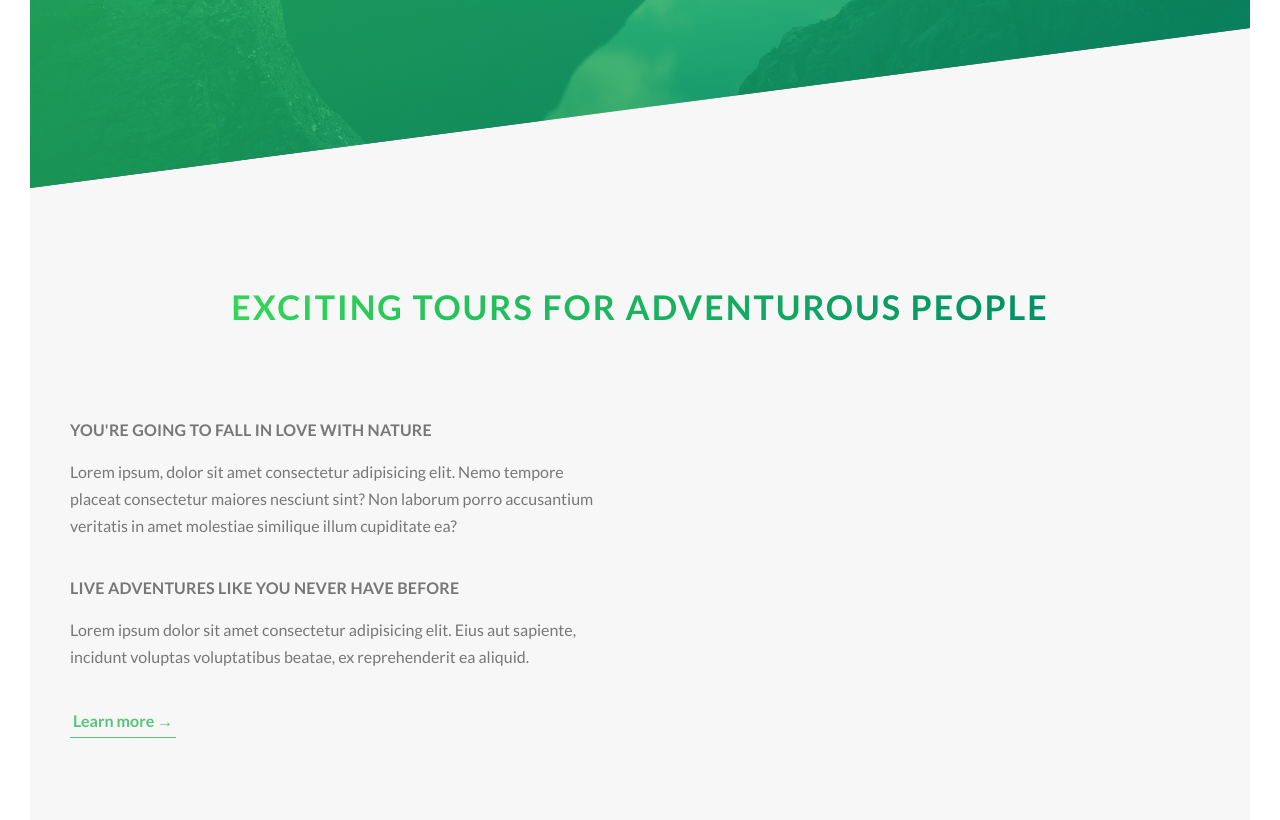
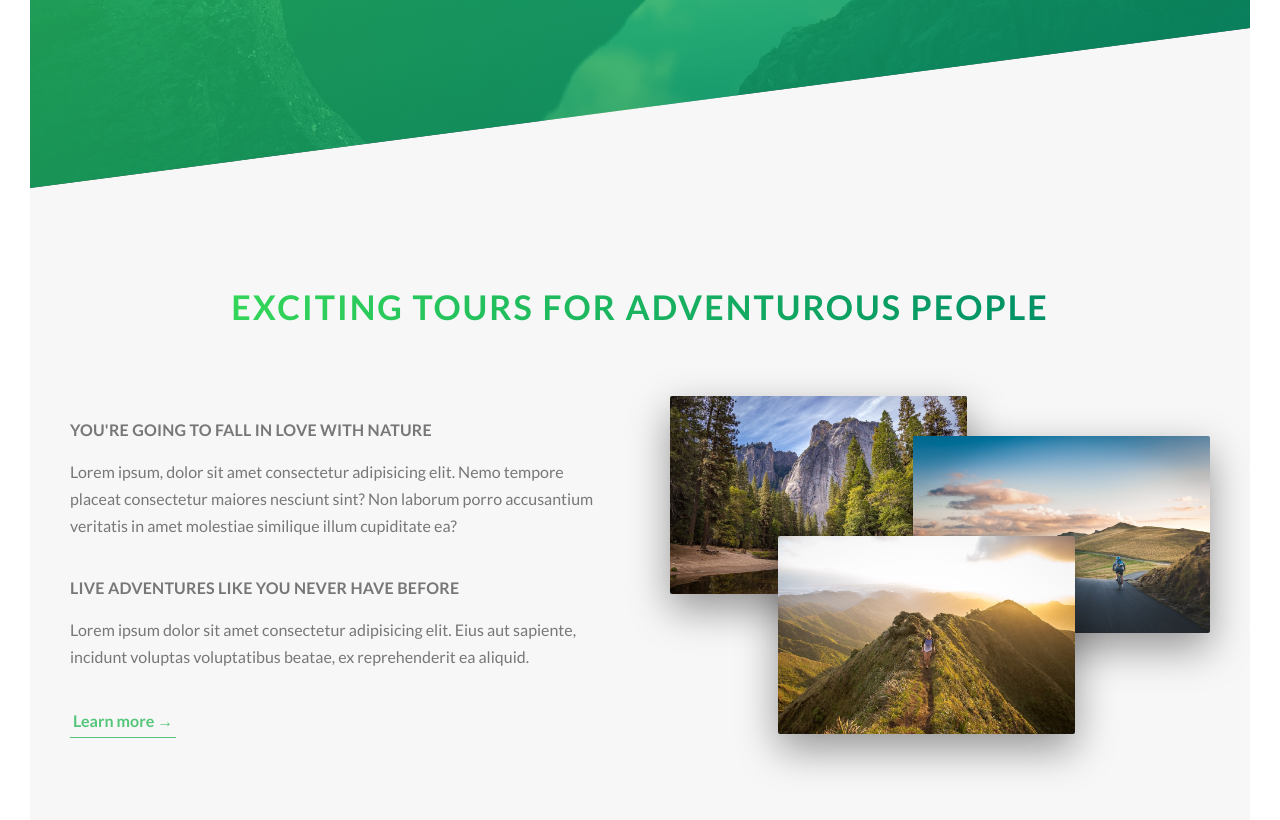
Before and after one commit to Erfan-021/1-Natours, a website: page index.html in a window 1280 px wide. Shown: the part 602-1422 px from the top of the page. Drawn offline with Linux system fonts and the light colour scheme.

Commit message:
feat(Core/Pages): Home - section about
complete part 2 of section about ( pictures part )

```diff
--- a/index.html
+++ b/index.html
@@ -39,9 +39,7 @@
       <!-- ****************************** -->
       <section class="section-about">
         <div class="u-center-text u-margin-bottom-big">
-          <h2 class="heading-secondary">
-            Exciting tours for adventurous people
-          </h2>
+          <h2 class="heading-secondary">Exciting tours for adventurous people</h2>
         </div>
 
         <div class="row">
@@ -50,24 +48,38 @@
               You're going to fall in love with nature
             </h3>
             <p class="paragraph">
-              Lorem ipsum, dolor sit amet consectetur adipisicing elit. Nemo
-              tempore placeat consectetur maiores nesciunt sint? Non laborum
-              porro accusantium veritatis in amet molestiae similique illum
-              cupiditate ea?
+              Lorem ipsum, dolor sit amet consectetur adipisicing elit. Nemo tempore placeat
+              consectetur maiores nesciunt sint? Non laborum porro accusantium veritatis in amet
+              molestiae similique illum cupiditate ea?
             </p>
 
             <h3 class="heading-tertiary u-margin-bottom-small">
               Live adventures like you never have before
             </h3>
             <p class="paragraph">
-              Lorem ipsum dolor sit amet consectetur adipisicing elit. Eius aut
-              sapiente, incidunt voluptas voluptatibus beatae, ex reprehenderit
-              ea aliquid.
+              Lorem ipsum dolor sit amet consectetur adipisicing elit. Eius aut sapiente, incidunt
+              voluptas voluptatibus beatae, ex reprehenderit ea aliquid.
             </p>
 
             <a href="#" class="btn-text">Learn more &rarr;</a>
           </div>
-          <div class="col-1-of-2"></div>
+          <div class="col-1-of-2">
+            <div class="composition">
+              <img
+                src="img/nat-1-large.jpg"
+                alt="photo 1"
+                class="composition__photo composition__photo--p1"
+              /><img
+                src="img/nat-2-large.jpg"
+                alt="photo 2"
+                class="composition__photo composition__photo--p2"
+              /><img
+                src="img/nat-3-large.jpg"
+                alt="photo3"
+                class="composition__photo composition__photo--p3"
+              />
+            </div>
+          </div>
         </div>
       </section>
     </main>
--- /dev/null
+++ b/sass/components/_composition.scss
@@ -0,0 +1,43 @@
+.composition {
+  position: relative;
+
+  &__photo {
+    width: 55%;
+    box-shadow: 0 1.5rem 4rem rgba($color_black, 0.4);
+    border-radius: 2px;
+    position: absolute;
+    transition: all 0.3s;
+
+    // outline offset fasele beyn outline va content maro moshakhas mikone ke dar paein ezafe kardim
+    outline-offset: 2rem;
+
+    &--p1 {
+      left: 0;
+      top: -2rem;
+    }
+
+    &--p2 {
+      right: 0;
+      top: 2rem;
+    }
+
+    &--p3 {
+      left: 20%;
+      top: 12rem;
+    }
+
+    &:hover {
+      transform: scale(1.1);
+      box-shadow: 0 2.5rem 4rem rgba($color_black, 0.5);
+
+      // kar border ro anjam mide ama mitonim ba estefade az outline offset fasele bedim besh
+      outline: 1.5rem solid $color-primary-med;
+      z-index: 1;
+    }
+  }
+
+  // baraye inke vaghti ro yki az aksa hover mikonim 2 taye dg kochik beshan
+  &:hover &__photo:not(:hover) {
+    transform: scale(0.92);
+  }
+}
--- a/sass/main.scss
+++ b/sass/main.scss
@@ -8,6 +8,7 @@
 @import "base/utilities";
 
 @import "components/button";
+@import "components/composition";
 
 @import "layout/grid";
 @import "layout/header";
```
Also changed, not shown: css/style.css.
